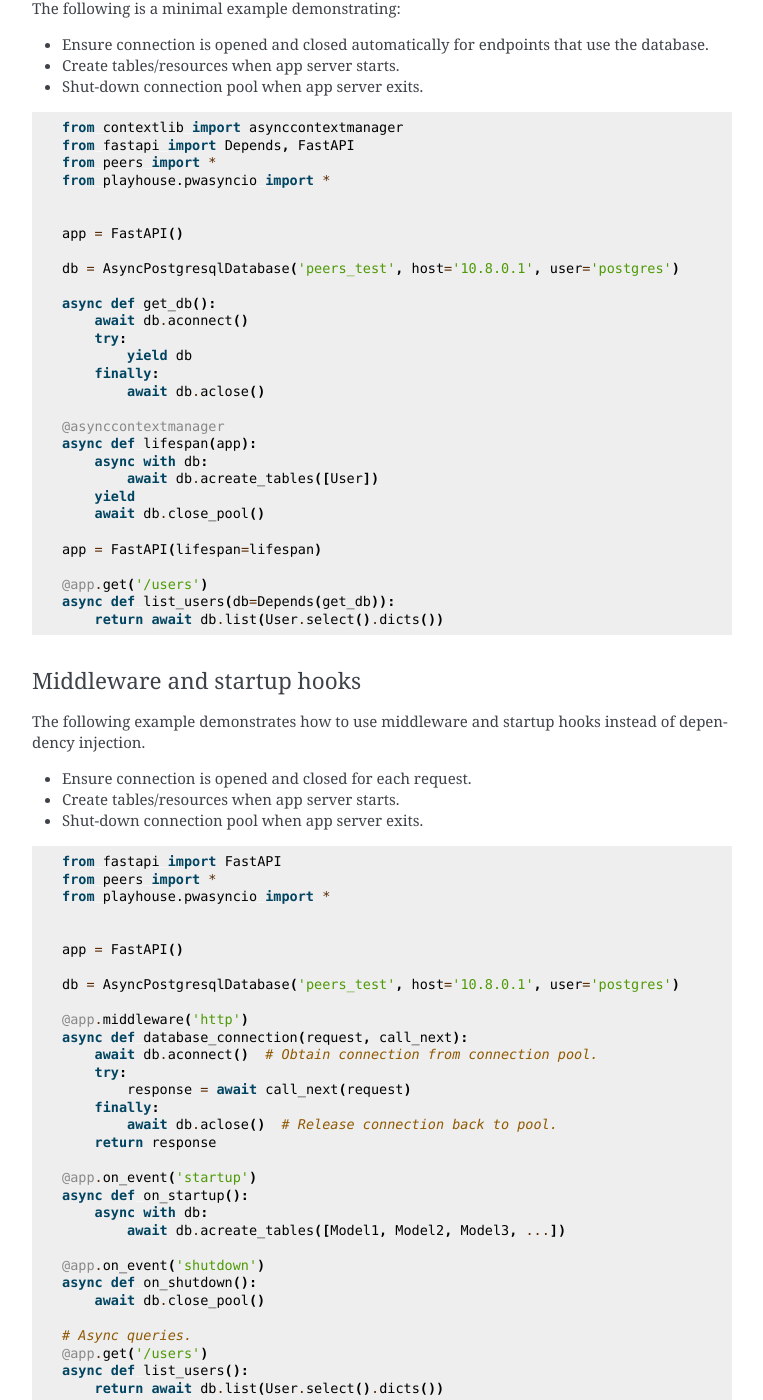
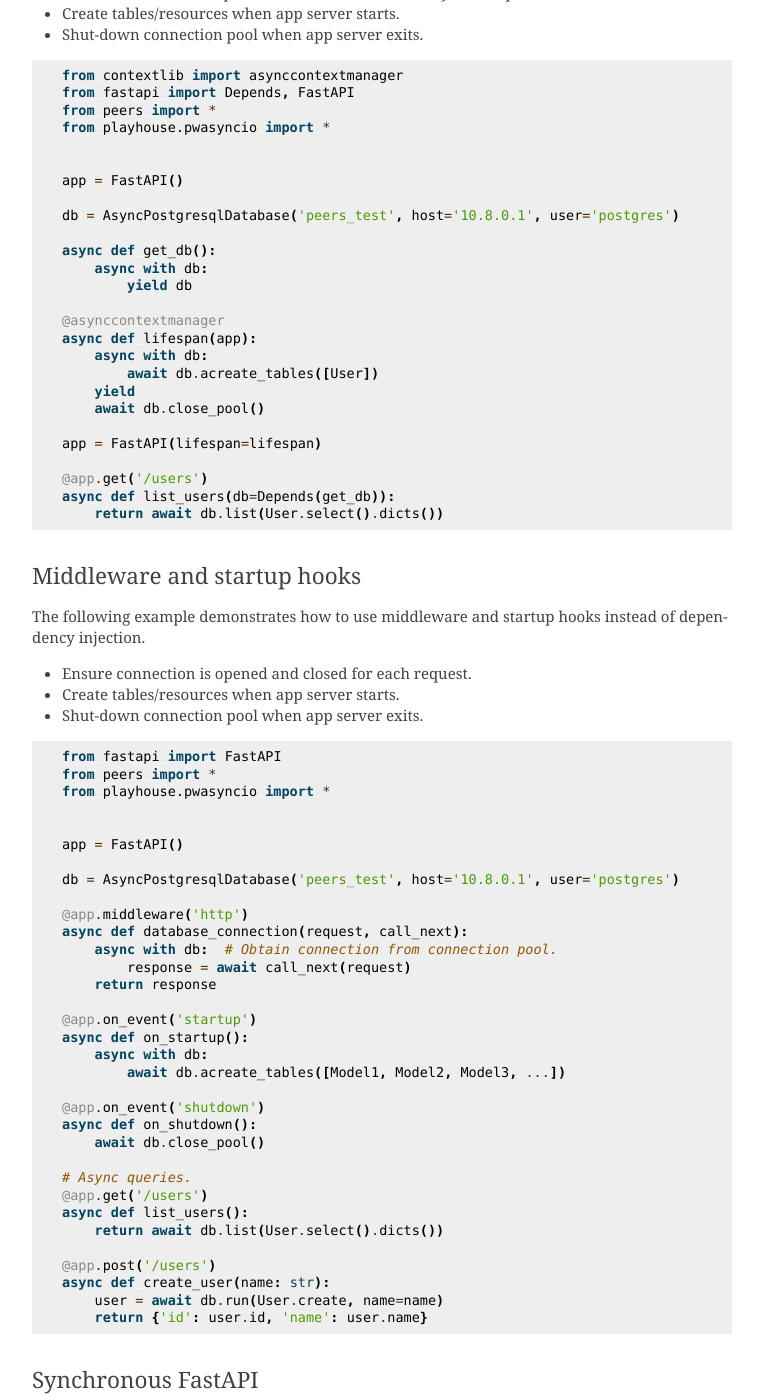
Before and after one commit to Star-DreamDev/myPeers, a Sphinx documentation site: the page built from docs/peers/framework_integration.rst, in a window 1280 px wide and 1400 px high, scrolled down 4557 px. Shown: the whole window, without its empty margins (378-1141 px from the left). Built offline with Sphinx 7.4.7, drawn with Linux system fonts in a browser that asks for light colours; the version number could not be read and is left out; some of the changed text lies outside the part shown.

Commit message:
More idiomatic usage in doc examples.

```diff
--- a/docs/peers/framework_integration.rst
+++ b/docs/peers/framework_integration.rst
@@ -171,11 +171,8 @@ style hooks, fully :ref:`async query execution <pwasyncio>`, and
    UserResponse = to_pydantic(User, exclude_autofield=False, model_name='UserResponse')
 
    async def get_db():
-       await db.aconnect()
-       try:
+       async with db:
            yield db
-       finally:
-           await db.aclose()
 
    @asynccontextmanager
    async def lifespan(app):
@@ -287,11 +284,8 @@ The following is a minimal example demonstrating:
    db = AsyncPostgresqlDatabase('peers_test', host='10.8.0.1', user='postgres')
 
    async def get_db():
-       await db.aconnect()
-       try:
+       async with db:
            yield db
-       finally:
-           await db.aclose()
 
    @asynccontextmanager
    async def lifespan(app):
@@ -329,11 +323,8 @@ instead of dependency injection.
 
    @app.middleware('http')
    async def database_connection(request, call_next):
-       await db.aconnect()  # Obtain connection from connection pool.
-       try:
+       async with db:  # Obtain connection from connection pool.
            response = await call_next(request)
-       finally:
-           await db.aclose()  # Release connection back to pool.
        return response
 
    @app.on_event('startup')
```
